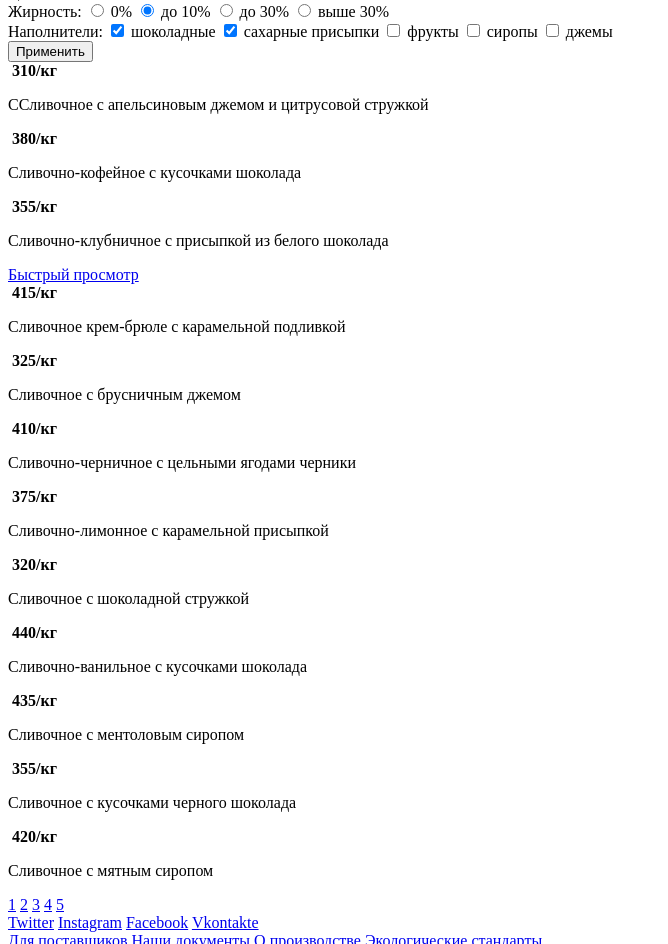
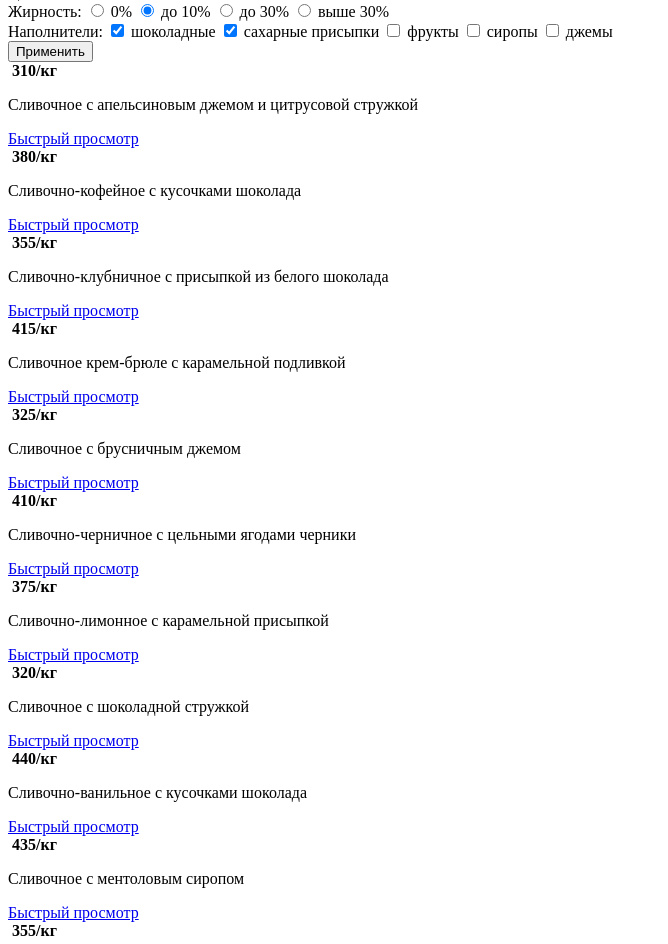
Before and after one commit to maximlyakh/50628-gllacy, a plain HTML site: page catalog.html in a window 1280 px wide. Shown: the part 393-1337 px from the top of the page, without its empty margins (0-668 px from the left). Drawn offline with Linux system fonts and the light colour scheme.

Commit message:
Правки по разметке
Исправил замечания по разметке Глейси

```diff
--- a/catalog.html
+++ b/catalog.html
@@ -31,9 +31,9 @@
   		<div class="basket">
   			<span>2 товара</span>
   		</div>
+  		<p> С 10 до 20,ежедневно<span>8 812 450-25-25</span></p>
   	</header>
   	<main class="container">
-  		<p> С 10 до 20,ежедневно<span>8 812 450-25-25</span></p>
   		<nav class="breadcrumbs">
   			<ul>
   				<li>
@@ -43,7 +43,7 @@
   					<a href="#">Каталог</a>
   				</li>
   				<li>
-  					<a href="#">Сливочное</a>
+  					<a>Сливочное</a>
   				</li>
   			</ul>
   		</nav>
@@ -107,66 +107,77 @@
   			</form>
   		</div>
   		<section class="catalog">
-  			<article class="catalog-item">
+  			<article class="catalog ice-item">
   				<img src="ice.png" width="" height="" alt="">
   				<b>310/кг</b>
-  				<p>ССливочное с апельсиновым джемом и цитрусовой стружкой</p>
+  				<p>Сливочное с апельсиновым джемом и цитрусовой стружкой</p>
+  				<a href="#">Быстрый просмотр</a>
   			</article>
-  			<article class="catalog-item">
+  			<article class="catalog-item ice-item">
   				<img src="ice.png" width="" height="" alt="">
   				<b>380/кг</b>
   				<p>Сливочно-кофейное с кусочками шоколада</p>
+  				<a href="#">Быстрый просмотр</a>
   			</article>
-  			<article class="catalog-item">
+  			<article class="catalog-item ice-item">
   				<img src="ice.png" width="" height="" alt="">
   				<b>355/кг</b>
   				<p>Сливочно-клубничное с присыпкой из белого шоколада</p>
   				<a href="#">Быстрый просмотр</a>
   			</article>
-  			<article class="catalog-item">
+  			<article class="catalog-item ice-item">
   				<img src="ice.png" width="" height="" alt="">
   				<b>415/кг</b>
   				<p>Сливочное крем-брюле с карамельной подливкой</p>
+  				<a href="#">Быстрый просмотр</a>
   			</article>
-  			<article class="catalog-item">
+  			<article class="catalog-item ice-item">
   				<img src="ice.png" width="" height="" alt="">
   				<b>325/кг</b>
   				<p>Сливочное с брусничным джемом</p>
+  				<a href="#">Быстрый просмотр</a>
   			</article>
-  			<article class="catalog-item">
+  			<article class="catalog-item ice-item">
   				<img src="ice.png" width="" height="" alt="">
   				<b>410/кг</b>
   				<p>Сливочно-черничное с цельными ягодами черники</p>
+  				<a href="#">Быстрый просмотр</a>
   			</article>
-  			<article class="catalog-item">
+  			<article class="catalog-item ice-item">
   				<img src="ice.png" width="" height="" alt="">
   				<b>375/кг</b>
   				<p>Сливочно-лимонное с карамельной присыпкой</p>
+  				<a href="#">Быстрый просмотр</a>
   			</article>
-  			<article class="catalog-item">
+  			<article class="catalog-item ice-item">
   				<img src="ice.png" width="" height="" alt="">
   				<b>320/кг</b>
   				<p>Сливочное с шоколадной стружкой</p>
+  				<a href="#">Быстрый просмотр</a>
   			</article>
-  			<article class="catalog-item">
+  			<article class="catalog-item ice-item">
   				<img src="ice.png" width="" height="" alt="">
   				<b>440/кг</b>
   				<p>Сливочно-ванильное с кусочками шоколада</p>
+  				<a href="#">Быстрый просмотр</a>
   			</article>
-  			<article class="catalog-item">
+  			<article class="catalog-item ice-item">
   				<img src="ice.png" width="" height="" alt="">
   				<b>435/кг</b>
   				<p>Сливочное с ментоловым сиропом</p>
+  				<a href="#">Быстрый просмотр</a>
   			</article>
-  			<article class="catalog-item">
+  			<article class="catalog-item ice-item">
   				<img src="ice.png" width="" height="" alt="">
   				<b>355/кг</b>
   				<p>Сливочное с кусочками черного шоколада</p>
+  				<a href="#">Быстрый просмотр</a>
   			</article>
-  			<article class="catalog-item">
+  			<article class="catalog-item ice-item">
   				<img src="ice.png" width="" height="" alt="">
   				<b>420/кг</b>
   				<p>Сливочное с мятным сиропом</p>
+  				<a href="#">Быстрый просмотр</a>
   			</article>
   		</section>
   		<div class="pagination">
@@ -178,12 +189,12 @@
   		</div>
   	</main>
   	<footer class="main-footer">
-  		<section class="social-button">
+  		<div class="social-button">
   			<a class="social-tw" href="#">Twitter</a>
   			<a class="social-inst" href="#">Instagram</a>
   			<a class="social-fb" href="#">Facebook</a>
   			<a class="social-vk" href="#">Vkontakte</a>
-  		</section>
+  		</div>
   		<section class="container">
   			<a href="#">Для поставщиков</a>
   			<a href="#">Наши документы</a>
```
Also changed, not shown: index.html (+11 -10 lines).
